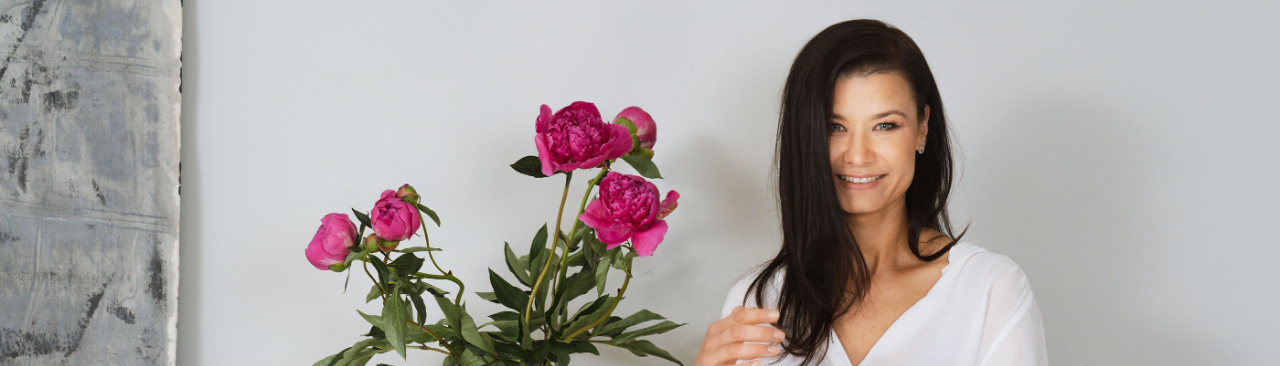
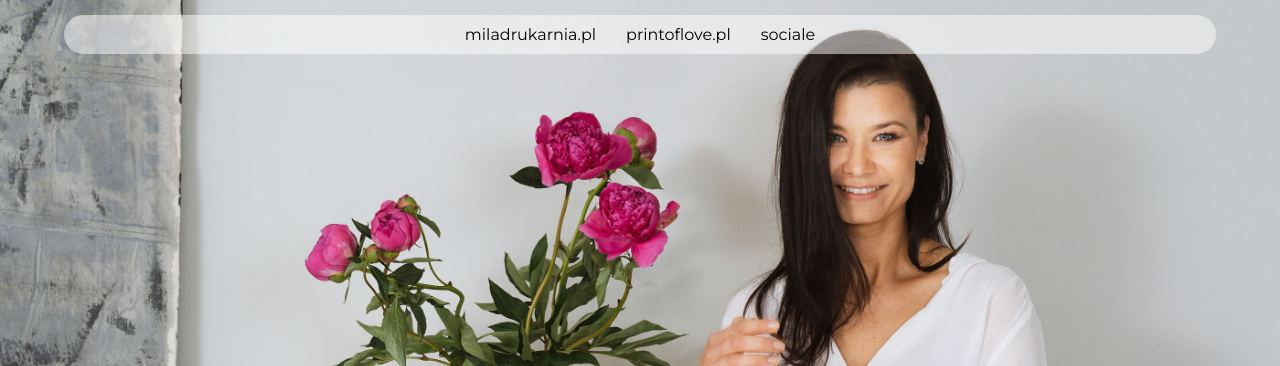
Before and after one commit to blindfox0/Landing-MT, a plain HTML site: page index.html in a window 1280 px wide. Shown: the top 366 px of the page. Drawn offline with Linux system fonts and the light colour scheme.

Commit message:
Poprawki
Dodanie menu. Na razie na mobilu wyłączone.

```diff
--- a/index.html
+++ b/index.html
@@ -11,6 +11,13 @@
     <link rel="stylesheet" href="style.css">
 </head>
 <body>
+    <nav class="nav">
+        <ul class="nav-list">
+            <li class="nav-list-item"><a href="https://miladrukarnia.pl">miladrukarnia.pl</a></li>
+            <li class="nav-list-item"><a href="https://printoflove.pl">printoflove.pl</a></li>
+            <li class="nav-list-item"><a href="#sociale">sociale</a></li>
+        </ul>
+    </nav>
     <section class="hero-banner">
         <div class="hero-banner-inner">
             <h1 class="hero-banner-title">
@@ -31,7 +38,7 @@
                 Zapraszam serdecznie do sklepu <strong><a href="https://printoflove.pl">printoflove.pl</a></strong>, gdzie znajdziecie zaproszenia ślubne wykonane z miłości do Waszej miłości.
             </p>
         </div>
-        <div class="content-contact">
+        <div class="content-contact" id="sociale">
             <div class="content-contact-title">
                 <h2>Social</h2>
             </div>
--- a/style.scss
+++ b/style.scss
@@ -9,10 +9,47 @@ body {
     background-color: #fff2e6;
 }
 
+.nav {
+    background-color: rgba(255,255,255,0.50);
+    position: absolute;
+    top: 15px;
+    width: 90%;
+    left: 50%;
+    transform: translateX(-50%);
+    border-radius: 25px;
+
+    .nav-list {
+        list-style-type: none;
+        width: 600px;
+        margin: 0 auto;
+
+        display: flex;
+        justify-content: center;
+
+        @media screen and (max-width: 600px) {
+            display: none;
+        }
+
+        .nav-list-item {
+            a {
+                display: inline-block;
+                padding: 10px 15px;
+                text-decoration: none;
+                transition: all 0.5s ease;
+
+                &:hover {
+                    background-color: #4f4f4f;
+                    color: #fff;
+                }
+            }
+        }
+    }
+}
+
 .hero-banner {
     background-image: url('./assets/magdatasiecka-hero.jpg');
     background-size: cover;
-    background-position: center;
+    background-position: 50% 30%;
     background-attachment: fixed;
     width: 100%;
     height: 100vh;
```
Also changed, not shown: style.css, 1 other file.
